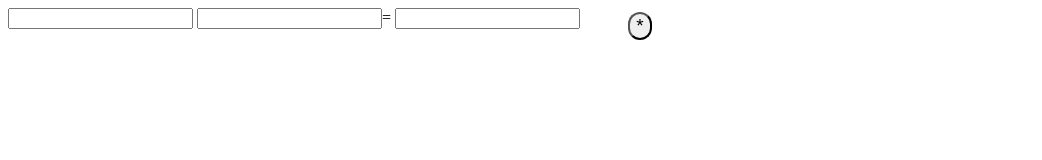
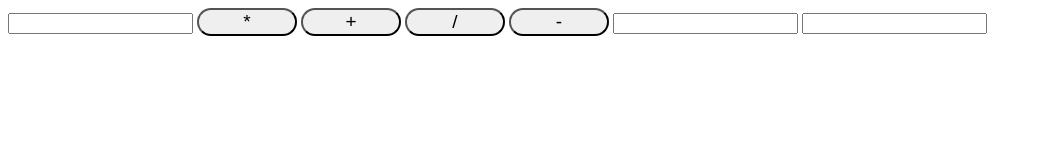
Before and after one commit to abasfn/javascript, a plain HTML site: page index.html in a window 1280 px wide. Shown: the whole page, without its empty margins (0-1042 px from the left). Drawn offline with Linux system fonts and the light colour scheme.

Commit message:
add calulator

```diff
--- a/abas.css
+++ b/abas.css
@@ -8,4 +8,5 @@ button{
     color: black;
     font-size: 19px;
     border-radius: 23px;
+    width: 100px;
 }
--- a/app.js
+++ b/app.js
@@ -1,5 +1,35 @@
-var x=box1.number;
-var y=box2.number;
-function myfunk() {
-   box3.number=x*y;
+function calulator(symbol) {
+  var number1 = document.getElementById("box1").value;
+  var number2 = document.getElementById("box2").value;
+
+  var result = 0;
+  if (symbol == "*") {
+    result = number1 * number2;
+  } else if (symbol == "+") {
+    result = Number(number1) + Number(number2);
+  } else if (symbol == "/") {
+    result = Number(number1) / Number(number2);
+  } else if (symbol == "-") {
+    result = Number(number1) - Number(number2);
+  }
+
+  document.getElementById("box3").value = result;
+
+//   return 1;
 }
+
+// function myfunk() {
+//   document.getElementById("box3").value = calulator("*");
+// }
+
+// function myfunk2() {
+//   document.getElementById("box3").value = calulator("+");
+// }
+
+// function myfunk3() {
+//   document.getElementById("box3").value = calulator("/");
+// }
+
+// function myfunk4() {
+//   document.getElementById("box3").value = calulator("-");
+// }
--- a/index.html
+++ b/index.html
@@ -13,12 +13,18 @@
 
 </body>
 <div class="texbox">
-    <input  type="number" id="box1">
-    <input type="number" id="box2">=
+    <input  type="number" id="box1" value="">
+    <button onclick="calulator('*')">*</button>
+    <button onclick="calulator('+')">+</button>
+    <button onclick="calulator('/')">/</button>
+    <button onclick="calulator('-')">-</button>
+
+    <input type="number" id="box2">
+
     <input type="number" id="box3">
 </div>
 <div class="buttons">
-<button onclick="myfunk()">*</button>
+
 </div>
  <script src="./app.js"></script>
 
```
